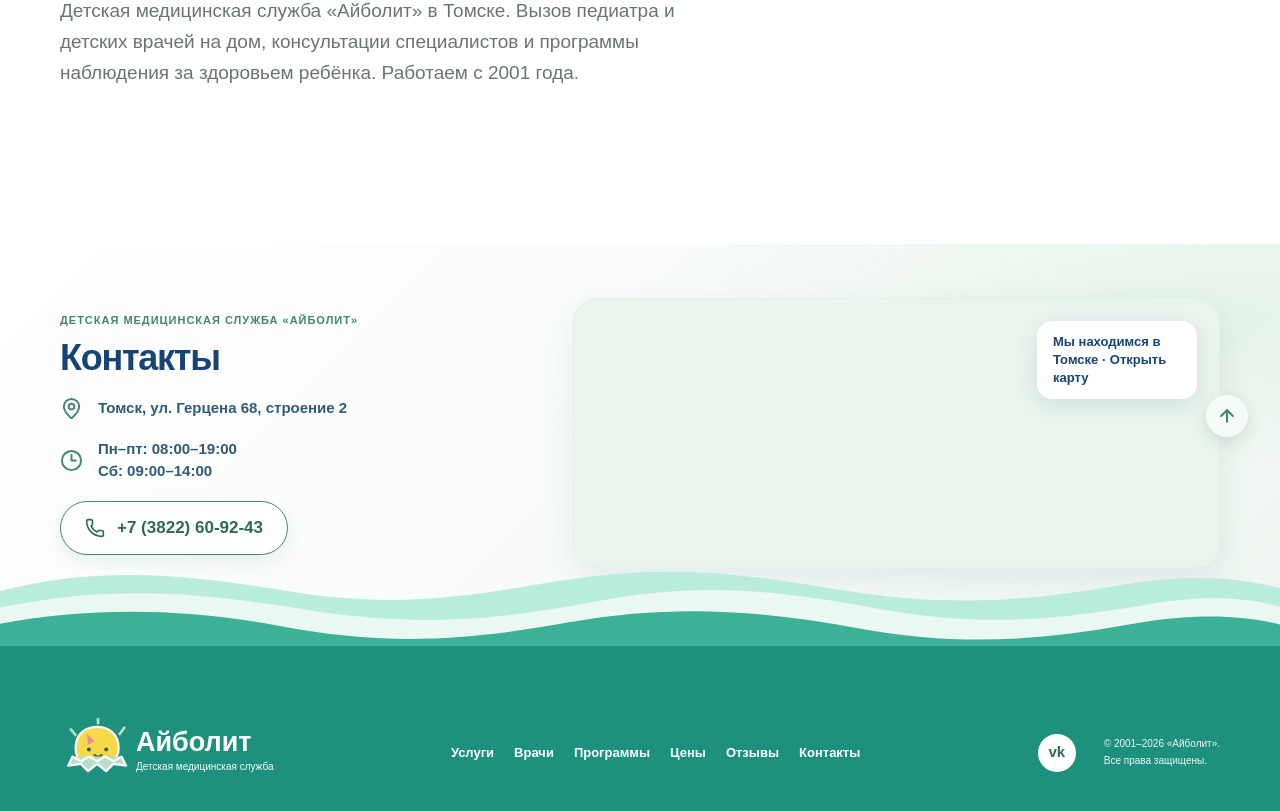
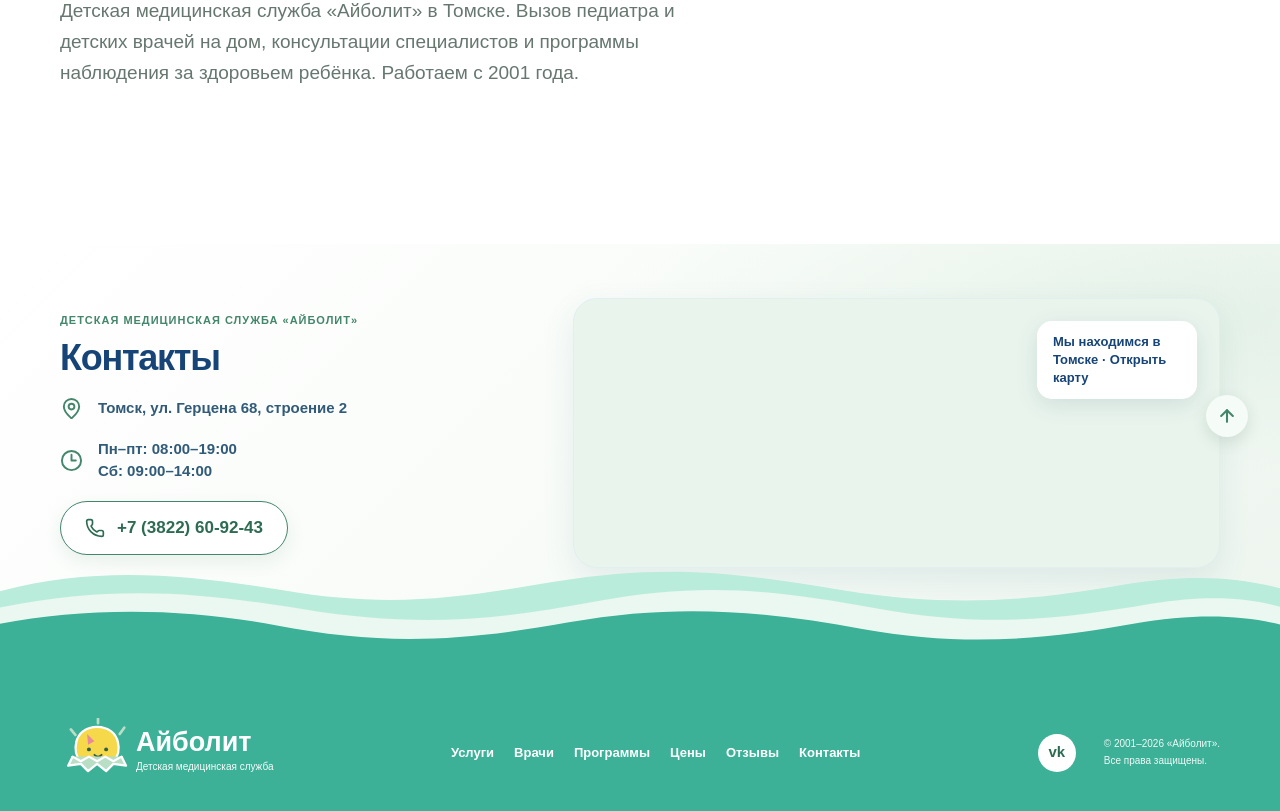
Before and after one commit to Shuman-Olga/aibolit70-ts, a Next.js app: page / in a window 1280 px wide. Shown: the part 331-1142 px from the top of the page. Built offline with nearby package versions, Linux system fonts and the light colour scheme.

Commit message:
Set footer base to fresh green #3CB197

```diff
--- a/src/app/styles/_components.scss
+++ b/src/app/styles/_components.scss
@@ -1231,7 +1231,7 @@
 .footer-map{position:relative;display:block;min-height:270px;overflow:hidden;border:1px solid #e1f0ef;border-radius:24px;background:#e9f4ed;box-shadow:0 12px 32px rgba(36,110,119,.1)}
 .footer-map iframe{position:absolute;inset:0;display:block;width:100%;height:100%;border:0}
 .footer-map__label{position:absolute;top:22px;right:22px;max-width:160px;padding:12px 16px;border-radius:15px;background:rgba(255,255,255,.96);color:#174477;box-shadow:0 6px 22px rgba(36,80,94,.12);font-size:13px;font-weight:800;line-height:1.4;pointer-events:none}
-.site-footer--wave{position:relative;margin-top:0;padding:74px 0 28px;background:#1E917E;color:#fff}
+.site-footer--wave{position:relative;margin-top:0;padding:74px 0 28px;background:#3CB197;color:#fff}
 .site-footer__wave{position:absolute;top:-72px;right:0;left:0;z-index:2;display:block;width:100%;height:74px;overflow:visible;pointer-events:none}
 .footer-main{position:relative;display:grid;grid-template-columns:auto minmax(0,1fr) auto auto;gap:28px;align-items:center}
 .footer-brand{display:inline-flex;align-items:center;flex:0 0 auto;color:#fff;text-decoration:none}
```
